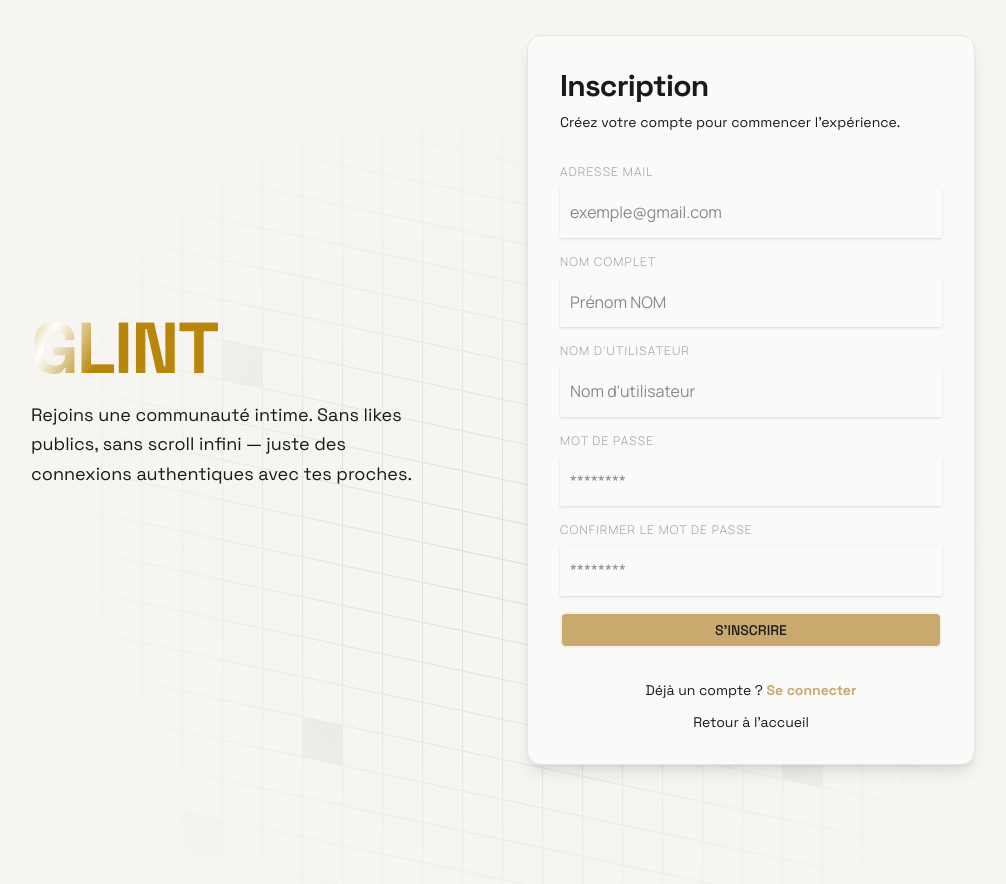
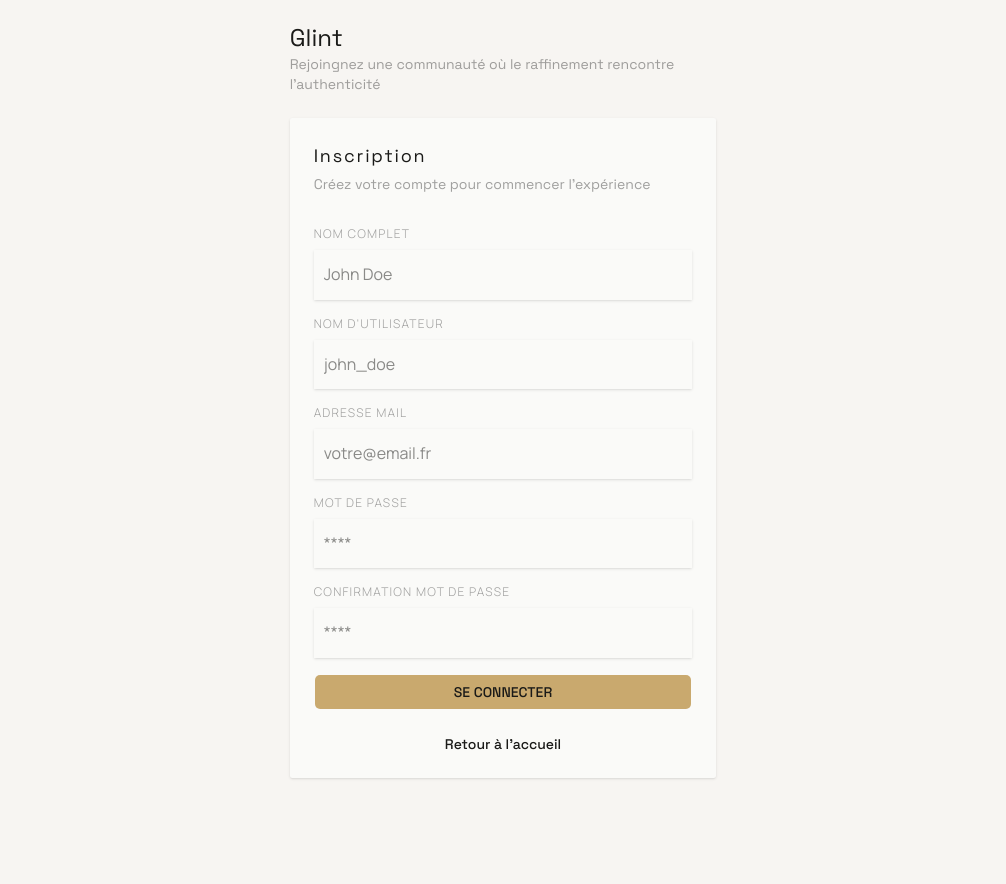
Before and after one commit to BapeCode/guardia-dev-ops, a React (Vite) app in the folder frontend/: page /register in a window 1280 px wide. Shown: the top 884 px of the page, without its empty margins (137-1143 px from the left). After the commit the page ends 800 px from the top, so only its background shows below. Built offline with nearby package versions, Linux system fonts and the light colour scheme; a web font is replaced by a local one.

Commit message:
Fix register backend and add Dashboard page

```diff
--- a/frontend/src/pages/Register.tsx
+++ b/frontend/src/pages/Register.tsx
@@ -1,25 +1,22 @@
-import { useState } from "react";
-import { Link } from "react-router-dom";
-import Section from "../components/Section.tsx";
-import { AnimatedGridPattern } from "../components/ui/animated-grid-pattern.tsx";
-import Input from "../components/Input.tsx";
-import { Button } from "../components/ui/button.tsx";
-import { cn } from "@/lib/utils.ts";
-import ShinyText from "@/components/ShinyText.tsx";
+import {useState} from "react";
+import Section from "@/components/Section.tsx";
+import Input from "@/components/Input.tsx";
+import {Button} from "@/components/ui/button.tsx";
+import {Link} from "react-router-dom";
 
-export default function Register() {
-    const [message, setMessage] = useState("");
+export default function Login() {
+    const [message, setMessage] = useState("")
 
     const handleSubmit = async (e: FormData) => {
-        const email = e.get('email');
-        const fullName = e.get('fullName');
-        const username = e.get('username');
-        const password = e.get('password');
-        const confirmPassword = e.get('confirmPassword');
+        const fullName = e.get("user_name")
+        const username = e.get("username")
+        const email = e.get('user_email')
+        const password = e.get('user_password')
+        const confirmPassword = e.get('user_confirmPassword')
 
         if (password !== confirmPassword) {
-            setMessage("Les mots de passe ne correspondent pas.");
-            return;
+            setMessage("Les mots de passe ne correspondent pas.")
+            return
         }
 
         try {
@@ -30,134 +27,62 @@ export default function Register() {
                 },
                 body: JSON.stringify({
                     'email': email,
+                    'password': password,
                     'fullName': fullName,
-                    'username': username,
-                    'password': password
+                    'username': username
                 })
             });
 
             const data = await resp.json();
+            console.log(data)
             if (resp.ok) {
-                setMessage("Inscription réussie !");
+                setMessage(data.message)
             } else {
-                setMessage(data.error || "Erreur lors de l'inscription");
+                setMessage(data.message || 'Erreur de connexion')
             }
         } catch (error) {
-            setMessage("Une erreur réseau est survenue : " + error);
+            setMessage('Une erreur réseau est survenu : ' + error)
         }
-    };
+    }
+
+
 
     return (
         <Section>
-            {/* Conteneur principal avec la grille animée en fond */}
-            <div className="relative flex min-h-[100vh] flex-col md:flex-row justify-center items-center gap-12 p-6">
-
-                {/* ─── ARRIÈRE-PLAN ANIMÉ (Même que sur Home) ─── */}
-                <AnimatedGridPattern
-                    numSquares={30}
-                    maxOpacity={0.1}
-                    duration={3}
-                    repeatDelay={1}
-                    className={cn(
-                        "mask-[radial-gradient(500px_circle_at_center,white,transparent)]",
-                        "inset-x-0 inset-y-[-30%] h-[200%] skew-y-12 w-full absolute z-0 pointer-events-none" // Ajout de pointer-events-none pour ne pas gêner le clic
-                    )}
-                />
-
-                {/* ─── PARTIE GAUCHE : TEXTE & LOGO ─── */}
-                <div className="relative z-10 w-full max-w-md text-center md:text-left flex flex-col items-center md:items-start">
-                    <ShinyText
-                        text="GLINT"
-                        className="text-6xl font-extrabold tracking-tight sm:text-7xl mb-4"
-                        speed={2.5}
-                        color="#b8860b"
-                        shineColor="#ffffff"
-                        spread={120}
-                        direction="left"
-                    />
-                    <p className="text-muted-foreground text-lg leading-relaxed max-w-sm">
-                        Rejoins une communauté intime. Sans likes publics, sans scroll infini — juste des connexions authentiques avec tes proches.
-                    </p>
+            <div className="flex flex-col justify-center items-center gap-6 h-screen">
+                <div className="w-1/3">
+                    <h2 className="text-text-1 font-serif text-2xl">Glint</h2>
+                    <p className="text-text-1/40 font-serif text-sm ">Rejoingnez une communauté où le raffinement rencontre l'authenticité</p>
                 </div>
 
-                {/* ─── PARTIE DROITE : FORMULAIRE D'INSCRIPTION ─── */}
-                <div className="relative z-10 bg-card border border-border rounded-xl shadow-lg p-8 w-full max-w-md">
-                    <div className="flex flex-col items-start justify-center gap-2 mb-8">
-                        <h1 className="text-3xl font-bold tracking-tight">Inscription</h1>
-                        <p className="text-sm text-muted-foreground">Créez votre compte pour commencer l'expérience.</p>
+                <div className="bg-card border-border rounded-xs shadow-sm p-6 w-1/3">
+                    <div className="flex flex-col items-start justify-center gap-1">
+                        <h1 className="tracking-widest font-light text-text-1 font-serif text-lg">Inscription</h1>
+                        <p className="font-extralight text-text-1/40 font-mono text-sm">Créez votre compte pour commencer l'expérience</p>
                     </div>
 
-                    <form action={handleSubmit} className="flex flex-col gap-4">
-                        <Input
-                            label="Adresse mail"
-                            name="email"
-                            placeholder="exemple@gmail.com"
-                            type="email"
-                            required
-                        />
+                    <form className="flex flex-col items-start justify-center mt-8 w-full gap-4" action={handleSubmit}>
+                        <Input required={true} label="Nom Complet" placeholder="John Doe" type="text" name={"user_name"}/>
+                        <Input required={true} label="Nom d'utilisateur" placeholder="john_doe" type="text" name={"username"}/>
+                        <Input required={true} label="Adresse mail" placeholder="votre@email.fr" type="email" name={"user_email"}/>
+                        <Input required={true} label="Mot de passe" placeholder="****" type="password" name={"user_password"}/>
+                        <Input required={true} label="Confirmation Mot de passe" placeholder="****" type="password" name={"user_confirmPassword"}/>
 
-                        <Input
-                            label="Nom Complet"
-                            name="fullName"
-                            placeholder="Prénom NOM"
-                            type="text"
-                            required
-                        />
+                        <p className={message == "" ? "hidden" : "block text-xs text-red-500"}>{message}</p>
 
-                        <Input
-                            label="Nom d'utilisateur"
-                            name="username"
-                            placeholder="Nom d'utilisateur"
-                            type="text"
-                            required
-                        />
-                        <Input
-                            label="Mot de passe"
-                            name="password"
-                            placeholder="********"
-                            type="password"
-                            required
-                        />
-                        <Input
-                            label="Confirmer le mot de passe"
-                            name="confirmPassword"
-                            placeholder="********"
-                            type="password"
-                            required
-                        />
-
-                        {/* Affichage des erreurs */}
-                        {message && (
-                            <p className="text-sm font-medium text-red-500 mt-2">
-                                {message}
-                            </p>
-                        )}
-
-                        <Button
-                            size="lg" type="submit"
-                            className="w-full gap-2 px-8 bg-primary text-primary-foreground hover:bg-primary/90 border-2 border-primary/10"
-                        >
-                            <p className="text-text-1 uppercase text-sm font-medium">S'inscrire</p>
+                        <Button size="lg" type="submit" className="w-full">
+                            <p className="text-text-1 uppercase text-sm font-medium">Se connecter</p>
                         </Button>
                     </form>
-
-                    {/* Liens de navigation */}
-                    <div className="flex flex-col items-center gap-3 mt-8">
-                        <p className="text-sm text-muted-foreground">
-                            Déjà un compte ?{' '}
-                            <Link to="/login" className="font-semibold text-primary hover:underline">
-                                Se connecter
-                            </Link>
-                        </p>
-                        <p className="text-sm text-muted-foreground">
-                            <Link to="/" className="hover:underline">
+                    <div className="flex justify-center items-center mt-6">
+                        <p className="font-extralight text-text-1/60 text-sm">
+                            <Link to="/" className="text-text-1 font-medium hover:underline">
                                 Retour à l'accueil
                             </Link>
                         </p>
                     </div>
                 </div>
-
             </div>
         </Section>
-    );
+    )
 }
--- a/frontend/vite.config.ts
+++ b/frontend/vite.config.ts
@@ -10,7 +10,7 @@ export default defineConfig({
     host: true,
     port: 5173,
     proxy: {
-      "/api/login": {
+      "/api/": {
         target: "http://backend:5000",
         changeOrigin: true,
         secure: false,
```
Also changed, not shown: 2 other files (tests, documents, lock files or other folders).
